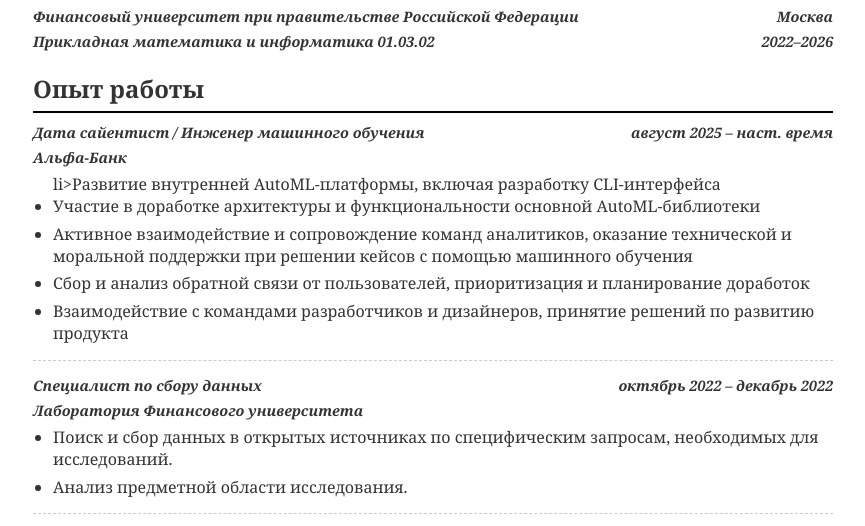
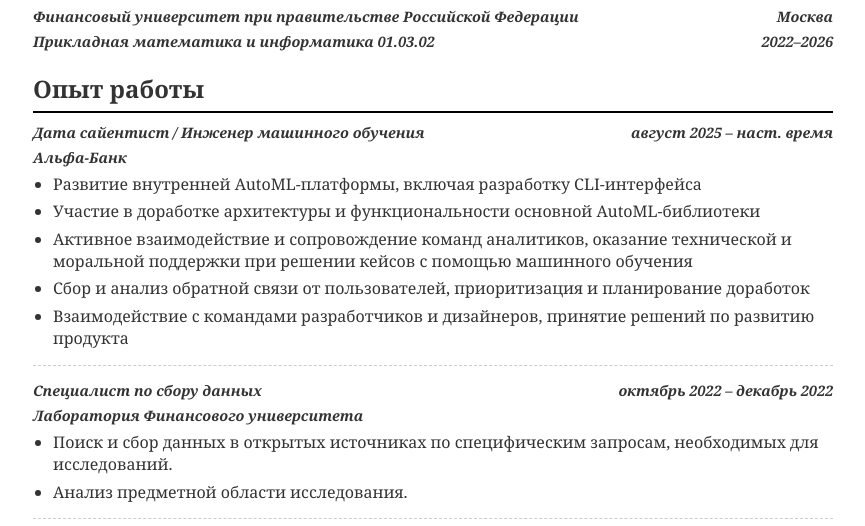
Before and after one commit to astralbliss/astralbliss.github.io, a plain HTML site: page index.html in a window 1280 px wide. Shown: the part 206-732 px from the top of the page, without its empty margins (207-1072 px from the left). Drawn offline with Linux system fonts and the light colour scheme.

Commit message:
Update index.html

```diff
--- a/index.html
+++ b/index.html
@@ -187,7 +187,7 @@
                     <span></span>
                 </div>
                 <ul>
-                    li>Развитие внутренней AutoML-платформы, включая разработку CLI-интерфейса</li>
+                    <li>Развитие внутренней AutoML-платформы, включая разработку CLI-интерфейса</li>
                     <li>Участие в доработке архитектуры и функциональности основной AutoML-библиотеки</li>
                     <li>Активное взаимодействие и сопровождение команд аналитиков, оказание технической и моральной поддержки при решении кейсов с помощью машинного обучения</li>
                     <li>Сбор и анализ обратной связи от пользователей, приоритизация и планирование доработок</li>
```
